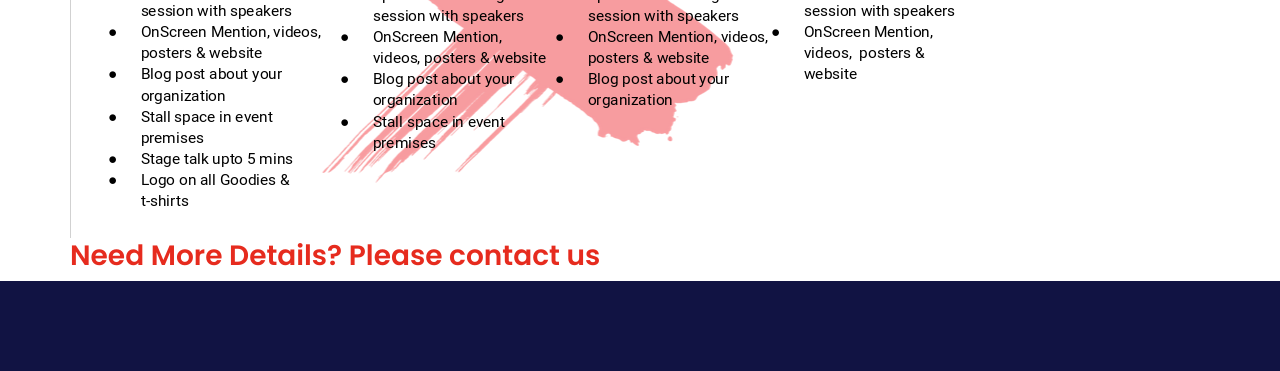
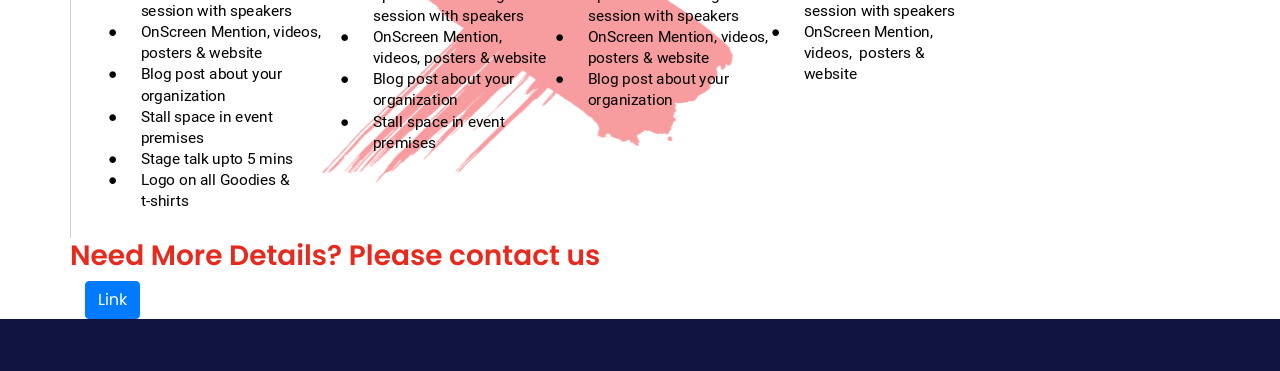
Before and after one commit to tedxvits/tedxvits.github.io, a website: page sponsor.html in a window 1280 px wide. Shown: the part 1201-1572 px from the top of the page. Drawn offline with Linux system fonts and the light colour scheme.

Commit message:
Update sponsor.html

```diff
--- a/sponsor.html
+++ b/sponsor.html
@@ -136,6 +136,9 @@
                 <div>
                     <h3>Need More Details? Please contact us</h3>
                 </div>
+                <div class="container">
+                    <a class="btn btn-primary" href="Sponsorship.pdf" target="_blank" role="button">Link</a>
+                </div>
 
             </div>
         </div>
```
